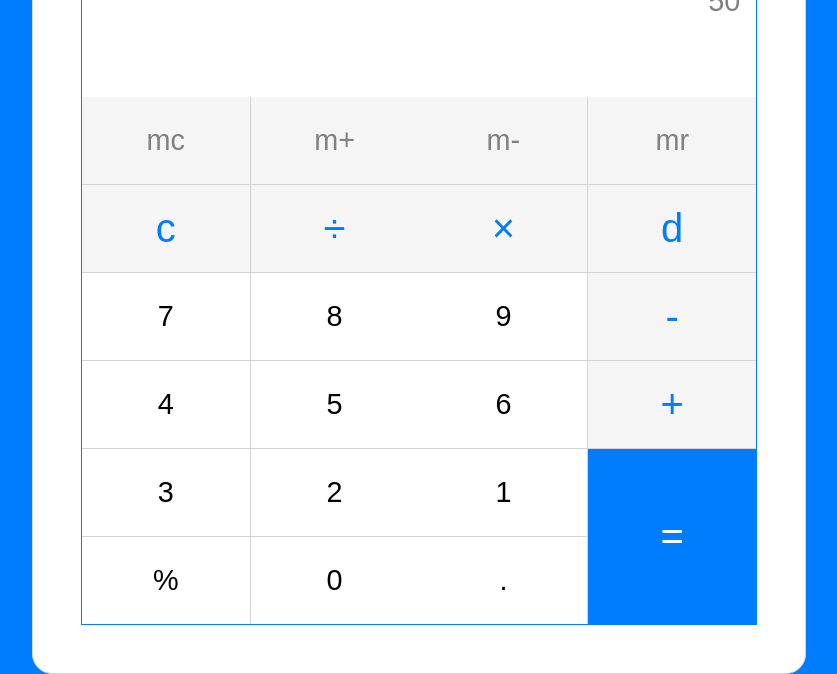
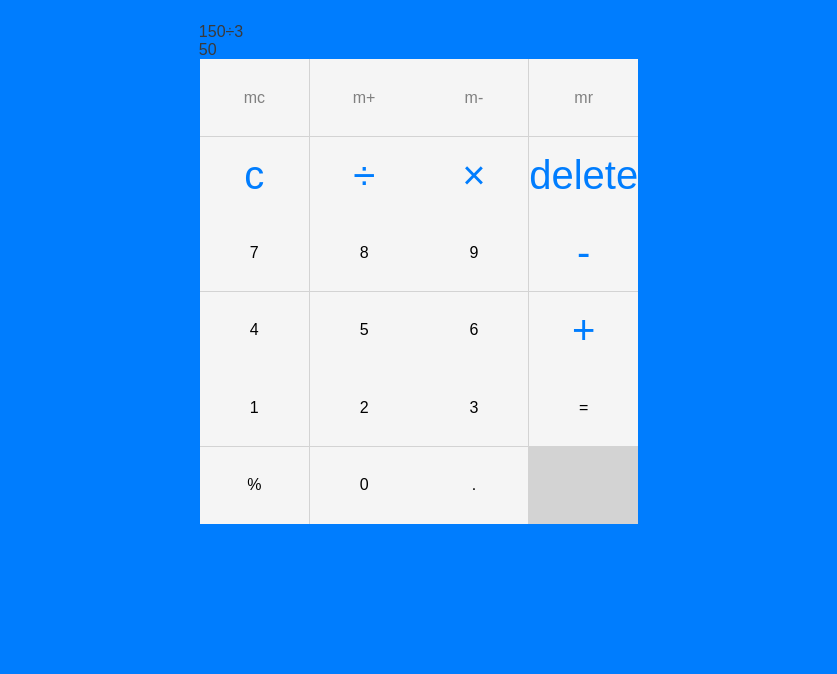
Before and after one commit to ajekpakodev/calculator-layout, a plain HTML site: page index.html in a window 1280 px wide. Shown: the part 126-800 px from the top of the page, without its empty margins (221-1058 px from the left). Drawn offline with Linux system fonts and the light colour scheme.

Commit message:
Update index.html

```diff
--- a/index.html
+++ b/index.html
@@ -1,20 +1,20 @@
 <!doctype html>
-<html>
+<html lang="en">
    <head>
       <meta charset="utf-8">
       <meta name="viewport" content="width=device-width">
 
-      <link href="style.css" rel="stylesheet">
+      <link rel="stylesheet" href="style.css">
 
       <title>Calculator Layout</title>
    </head>
    <body>
       <main>
-         <article class="calculator-wrapper">
-            <section class="display-wrapper">
-               <p id="calculation">150÷3</p>
-               <p id="result">50</p>
+         <section class="display">
+            <div>150÷3</div>
+            <div>50</div>
          </section>
+
          <section class="buttons-wrapper">
             <button class="clr-gray">mc</button>
             <button class="clr-gray">m+</button>
@@ -23,24 +23,23 @@
             <button class="clr-blue">c</button>
             <button class="clr-blue">÷</button>
             <button class="clr-blue">×</button>
-               <button class="clr-blue">d</button>
-               <button class="num">7</button>
-               <button class="num">8</button>
-               <button class="num">9</button>
+            <button class="clr-blue">delete</button>
+            <button class="bg-clr-white">7</button>
+            <button class="bg-clr-white">8</button>
+            <button class="bg-clr-white">9</button>
             <button class="clr-blue">-</button>
-               <button class="num">4</button>
-               <button class="num">5</button>
-               <button class="num">6</button>
+            <button class="bg-clr-white">4</button>
+            <button class="bg-clr-white">5</button>
+            <button class="bg-clr-white">6</button>
             <button class="clr-blue">+</button>
-               <button class="num">3</button>
-               <button class="num">2</button>
-               <button class="num">1</button>
-               <button class="num">%</button>
-               <button class="num">0</button>
-               <button class="num">.</button>
-               <button class="row-span-2 bg-blue">=</button>
+            <button class="bg-clr-white">1</button>
+            <button class="bg-clr-white">2</button>
+            <button class="bg-clr-white">3</button>
+            <button class="span-2-row bg-clr-blue">=</button>
+            <button class="bg-clr-white">%</button>
+            <button class="bg-clr-white">0</button>
+            <button class="bg-clr-white">.</button>
          </section>
-         </article>
       </main>
    </body>
 </html>
```
Lines whose indentation alone changed are shown as unchanged.
